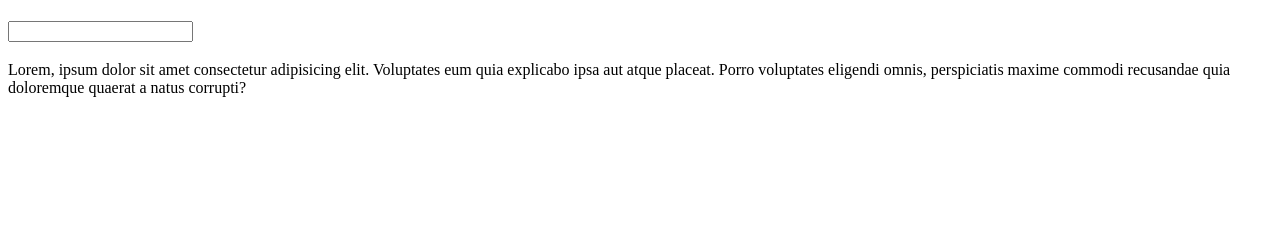
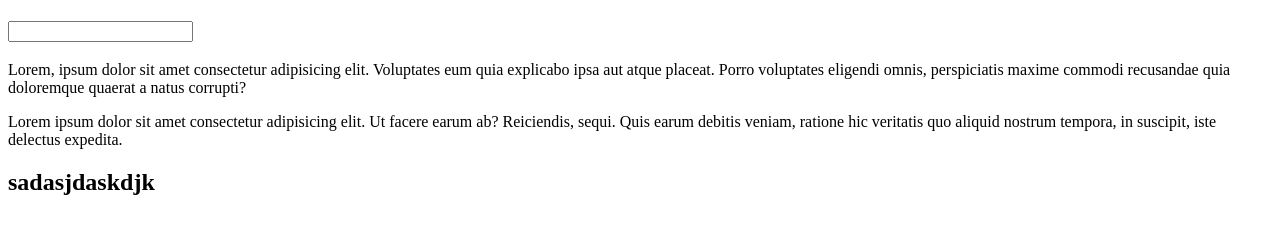
Before and after one commit to ichigo06/trabajos_rogger, a plain HTML site: page index.html in a window 1280 px wide. Shown: the part 61-294 px from the top of the page. Drawn offline with Linux system fonts and the light colour scheme.

Commit message:
insercion de mi parrafo lorem * 2

```diff
--- a/index.html
+++ b/index.html
@@ -10,6 +10,9 @@
     <h2>
         <h3><input type="text"></h3>
         <p>Lorem, ipsum dolor sit amet consectetur adipisicing elit. Voluptates eum quia explicabo ipsa aut atque placeat. Porro voluptates eligendi omnis, perspiciatis maxime commodi recusandae quia doloremque quaerat a natus corrupti?</p>
+        <p>Lorem ipsum dolor sit amet consectetur adipisicing elit. Ut facere earum ab? Reiciendis, sequi. Quis earum debitis veniam, ratione hic veritatis quo aliquid nostrum tempora, in suscipit, iste delectus expedita.
+            <h2>sadasjdaskdjk</h2>
+        </p>
     </h2>
 </body>
 </html>
```
